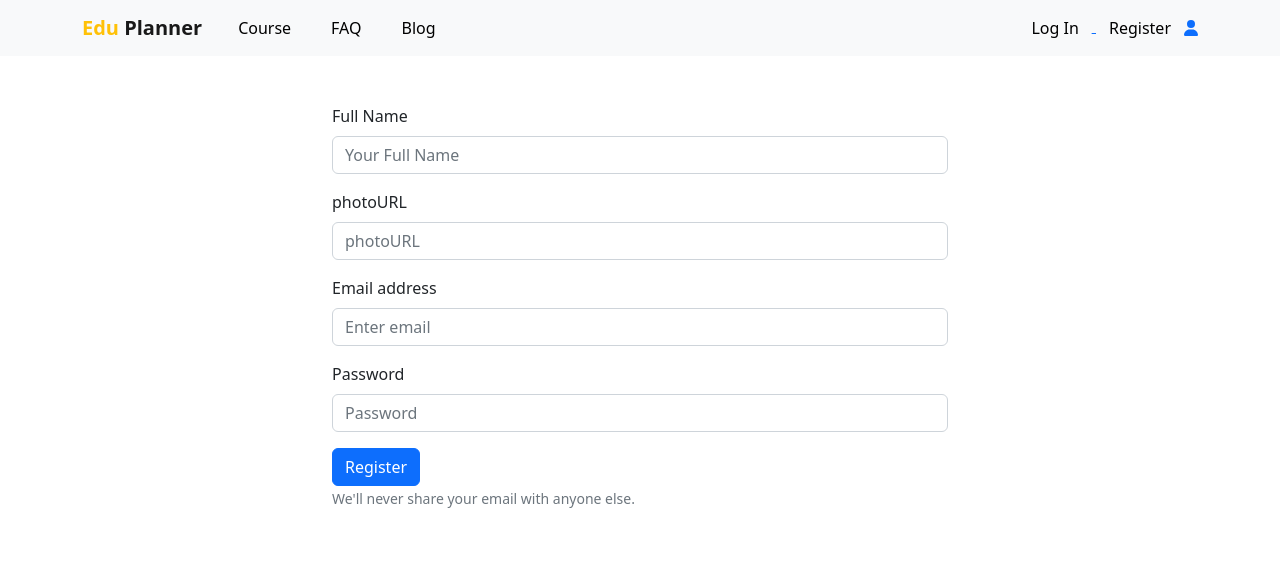
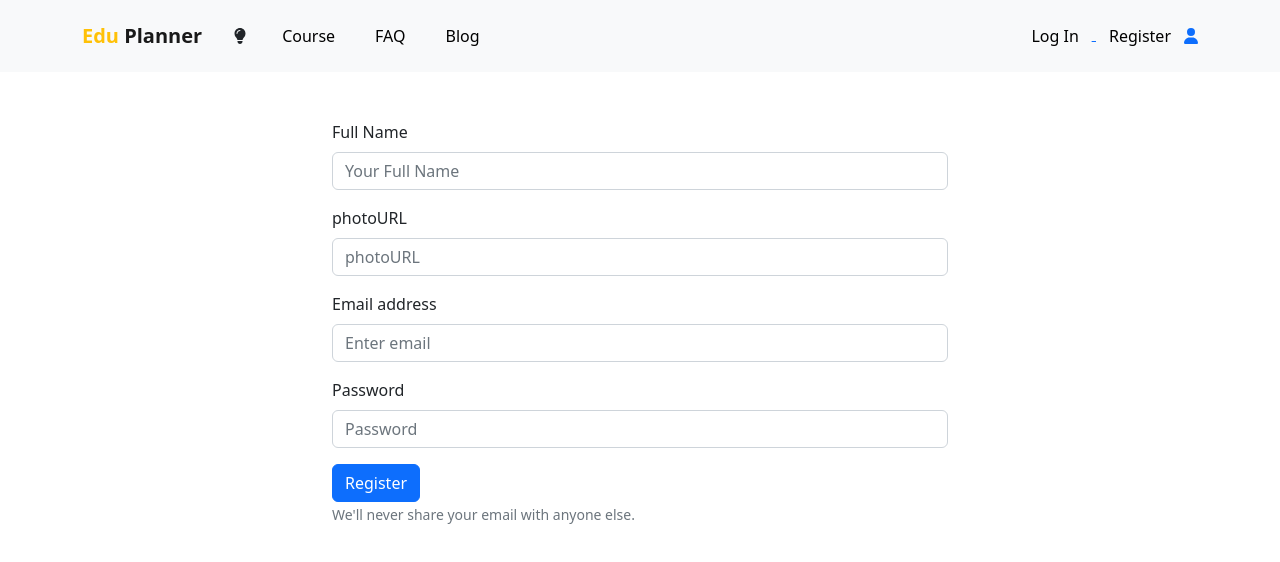
Before and after one commit to farihamehereen15/edu-planner-client, a React (Create React App) app: page /register in a window 1280 px wide. Shown: the top 562 px of the page. Built offline with nearby package versions, Linux system fonts and the light colour scheme; no server answers.

Commit message:
icon show to the navber

```diff
--- a/src/pages/Login/Login.js
+++ b/src/pages/Login/Login.js
@@ -3,9 +3,12 @@ import React from 'react';
 import { useContext } from 'react';
 import Button from 'react-bootstrap/Button';
 import Form from 'react-bootstrap/Form';
+import { useNavigate } from 'react-router-dom';
 import { AuthContext } from '../../contexts/AuthProvider/AuthProvider';
 
 const Login = () => {
+
+    const navigate = useNavigate()
 
 
     const { providerLogin, signIn } = useContext(AuthContext);
@@ -31,6 +34,7 @@ const Login = () => {
                 const user = result.user;
                 console.log(user);
                 form.reset();
+                navigate('/course')
 
             })
             .catch(error => console.error(error))
--- a/src/pages/Register/Register.js
+++ b/src/pages/Register/Register.js
@@ -5,6 +5,7 @@ import Form from 'react-bootstrap/Form';
 import { AuthContext } from '../../contexts/AuthProvider/AuthProvider';
 
 const Register = () => {
+
 
     const { createUser } = useContext(AuthContext)
 
--- a/src/pages/shared/NavBar/NavBar.js
+++ b/src/pages/shared/NavBar/NavBar.js
@@ -2,9 +2,9 @@ import Container from 'react-bootstrap/Container';
 import Nav from 'react-bootstrap/Nav';
 import Navbar from 'react-bootstrap/Navbar';
 import "./NavBar.css"
-import { faCommentsDollar, faUser } from '@fortawesome/free-solid-svg-icons';
+import { faUser, faMoon, faLightbulb } from '@fortawesome/free-solid-svg-icons';
 
-import React from 'react';
+import React, { useState } from 'react';
 import { Link } from 'react-router-dom';
 import { Button, Image } from 'react-bootstrap';
 import { useContext } from 'react';
@@ -13,6 +13,7 @@ import { FontAwesomeIcon } from '@fortawesome/react-fontawesome';
 
 const NavBar = () => {
     const { user, logOut } = useContext(AuthContext)
+    const [open, setOpen] = useState(true);
 
     const handleLogOut = () => {
         logOut()
@@ -24,6 +25,12 @@ const NavBar = () => {
             <Navbar bg="light" expand="lg">
                 <Container>
                     <Navbar.Brand className='fw-bold' href="#home"><span className='text-warning fw-bold'>Edu</span> Planner</Navbar.Brand>
+
+                    <div onClick={() => setOpen(!open)} className="h-3 w-3 ms-auto p-3">
+                        {
+                            open ? <FontAwesomeIcon icon={faLightbulb} /> : <FontAwesomeIcon icon={faMoon}></FontAwesomeIcon>
+                        }
+                    </div>
 
                     <Navbar.Toggle aria-controls="basic-navbar-nav" />
                     <Navbar.Collapse id="basic-navbar-nav">
@@ -61,6 +68,7 @@ const NavBar = () => {
 
 
                     </Navbar.Collapse>
+
                 </Container>
             </Navbar>
 
```
